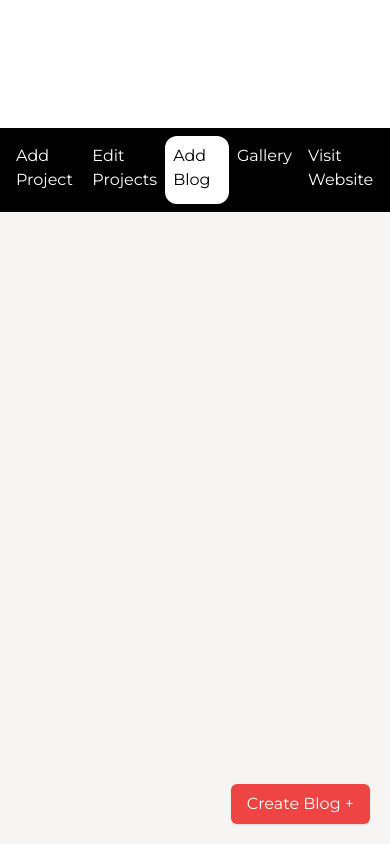
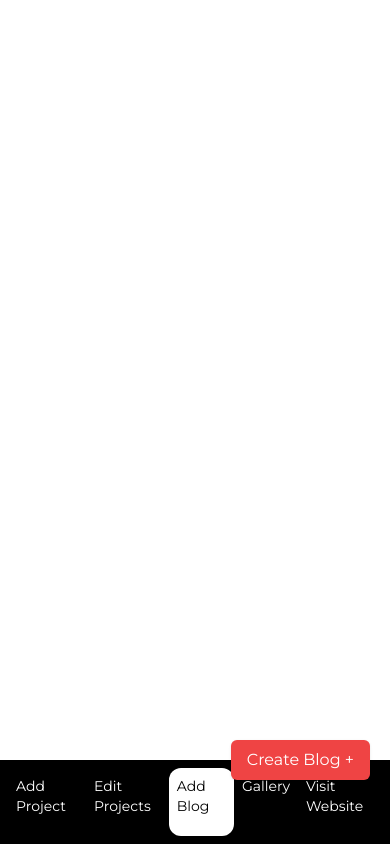
Before and after one commit to SuchanaNag002/theWeddingFilmsTemporary, a Next.js app: page /admin/AddBlog in a window 390 px wide. Built offline with nearby package versions, Linux system fonts and the light colour scheme; no server answers.

Commit message:
Final changes

```diff
--- a/src/admin/components/AdminSidebar.jsx
+++ b/src/admin/components/AdminSidebar.jsx
@@ -1,9 +1,8 @@
 import React from "react";
 
 const AdminSidebar = (props) => {
-  // console.log(props.menu);
   return (
-    <div className="w-full h-[10vh] sm:min-h-screen sm:h-fit bg-black p-2 flex flex-row sm:flex-col">
+    <div className="w-full h-[10vh] sm:min-h-screen sm:h-fit bg-black p-2 flex flex-row sm:flex-col fixed bottom-0 sm:static z-0">
       <div className="hidden sm:block text-2xl font-extrabold text-white sm:my-8 text-center">
         ADMIN
       </div>
@@ -11,8 +10,8 @@ const AdminSidebar = (props) => {
         href="/admin/AddProject"
         className={
           "ml-auto sm:ml-0 cursor-pointer p-2 sm:py-4 sm:my-4 \
-            sm:px-4 rounded-xl   hover:opacity-60 hover:bg-slate-800" +
-          (props.menu == "AddProject"
+            sm:px-4 rounded-xl hover:opacity-60 hover:bg-slate-800 text-sm sm:text-base" +
+          (props.menu === "AddProject"
             ? " bg-white text-black"
             : " bg-black text-white")
         }
@@ -23,8 +22,8 @@ const AdminSidebar = (props) => {
         href="/admin/EditProject"
         className={
           "ml-auto sm:ml-0 cursor-pointer p-2 sm:py-4 sm:my-4 \
-            sm:px-4 rounded-xl   hover:opacity-60 hover:bg-slate-800" +
-          (props.menu == "EditProject"
+            sm:px-4 rounded-xl hover:opacity-60 hover:bg-slate-800 text-sm sm:text-base" +
+          (props.menu === "EditProject"
             ? " bg-white text-black"
             : " bg-black text-white")
         }
@@ -35,8 +34,8 @@ const AdminSidebar = (props) => {
         href="/admin/AddBlog"
         className={
           "ml-auto sm:ml-0 cursor-pointer p-2 sm:py-4 sm:my-4 \
-            sm:px-4 rounded-xl   hover:opacity-60 hover:bg-slate-800" +
-          (props.menu == "AddBlog"
+            sm:px-4 rounded-xl hover:opacity-60 hover:bg-slate-800 text-sm sm:text-base" +
+          (props.menu === "AddBlog"
             ? " bg-white text-black"
             : " bg-black text-white")
         }
@@ -47,8 +46,8 @@ const AdminSidebar = (props) => {
         href="/admin/EditGallery"
         className={
           "cursor-pointer p-2 sm:py-4 sm:my-4 sm:px-4 rounded-xl \
-          hover:opacity-60 hover:bg-slate-800 " +
-          (props.menu == "EditGallery"
+          hover:opacity-60 hover:bg-slate-800 text-sm sm:text-base" +
+          (props.menu === "EditGallery"
             ? " bg-white text-black"
             : " bg-black text-white")
         }
@@ -58,11 +57,12 @@ const AdminSidebar = (props) => {
       <a
         href="/"
         className="mr-auto sm:mr-0 cursor-pointer p-2 sm:py-4 sm:my-4 sm:px-4 bg-black text-white rounded-xl \
-           hover:opacity-60 hover:bg-slate-800 "
+           hover:opacity-60 hover:bg-slate-800 text-sm sm:text-base"
       >
         Visit Website
       </a>
     </div>
   );
 };
+
 export default AdminSidebar;
--- a/src/admin/components/menus/AddBlogItems/AddBlog.jsx
+++ b/src/admin/components/menus/AddBlogItems/AddBlog.jsx
@@ -1,4 +1,4 @@
-"use client"
+"use client";
 import React, { useState } from "react";
 import AddBlogForm from "./AddBlogForm";
 
@@ -10,10 +10,10 @@ function AddBlog() {
   };
 
   return (
-    <div className="">
+    <div className="relative min-h-screen flex flex-col justify-end pb-20 sm:pb-0">
       {showForm && <AddBlogForm />}
       <button
-        className="absolute bottom-5 right-5 bg-red-500 text-white px-4 py-2 rounded-md shadow hover:bg-red-600 transition"
+        className="fixed bottom-16 sm:bottom-5 right-5 bg-red-500 text-white px-4 py-2 rounded-md shadow hover:bg-red-600 transition z-10"
         onClick={handleClick}
       >
         Create Blog +
--- a/src/admin/components/menus/AddBlogItems/AddBlogForm.jsx
+++ b/src/admin/components/menus/AddBlogItems/AddBlogForm.jsx
@@ -1,12 +1,13 @@
 import React, { useState } from "react";
 import Input from "@/commons/Input";
-import { handleSubmit } from "./AddBlogFunctions"; // Adjust path as needed
+import { handleSubmit } from "./AddBlogFunctions";
 
 const AddBlogForm = () => {
   const [formOpen, setFormOpen] = useState(true);
   const [blogName, setBlogName] = useState("");
   const [blogText, setBlogText] = useState("");
   const [selectedImage, setSelectedImage] = useState(null);
+  const [isSaving, setIsSaving] = useState(false);
 
   const closeFormAndReloadPage = () => {
     // Reload page after form has been closed
@@ -17,11 +18,21 @@ const AddBlogForm = () => {
   };
 
   const handleSaveBlog = async () => {
+    // Check if the selected image is greater than 10MB
+    if (selectedImage && selectedImage.size > 10 * 1024 * 1024) {
+      alert(
+        "Image size is above 10MB. Please delete your blog if already saved and then input an image below 10MB and save again."
+      );
+      return;
+    }
+
     try {
+      setIsSaving(true);
+
       // Construct blog data to pass to handleSubmit
       const blogData = {
         name: blogName,
-        description: blogText,
+        text: blogText,
         thumbnail: selectedImage,
       };
 
@@ -29,11 +40,17 @@ const AddBlogForm = () => {
       await handleSubmit(blogData);
 
       // Optional: Handle success or navigate to a different page
-      console.log("Blog saved successfully!");
+      alert("Blog saved successfully!");
 
+      // Reset form fields
+      setBlogName("");
+      setBlogText("");
+      setSelectedImage(null);
     } catch (error) {
       console.error("Error saving blog:", error);
-      // Handle error state or display error message
+      alert("Some error occurred! Please try again or contact the developer.");
+    } finally {
+      setIsSaving(false);
     }
   };
 
@@ -81,8 +98,9 @@ const AddBlogForm = () => {
           <button
             onClick={handleSaveBlog}
             className="bg-blue-500 text-xl text-white mt-4 mb-2 px-4 py-2 rounded-xl mx-auto block"
+            disabled={isSaving}
           >
-            Save Blog
+            {isSaving ? "Saving Blog..." : "Save Blog"}
           </button>
         </div>
       </div>
--- /dev/null
+++ b/src/admin/components/menus/AddBlogItems/CardComponent/BlogCard.jsx
@@ -0,0 +1,66 @@
+import React, { useContext } from "react";
+import { BlogContext } from "@/context/Blog_Context";
+
+const BlogCard = ({ blog, onDelete, onEdit }) => {
+  return (
+    <div className="bg-white shadow-md rounded-lg p-4 mb-4">
+      {blog.thumbnail && (
+        <img
+          src={blog.thumbnail}
+          alt={blog.name}
+          className="w-full h-48 object-cover rounded-t-lg"
+        />
+      )}
+      <div className="p-4">
+        <h2 className="text-xl font-bold mb-2">{blog.name}</h2>
+        <p className="text-gray-700">{blog.text}</p>
+        <div className="flex justify-between mt-4">
+          <button
+            onClick={() => onEdit(blog)}
+            className="bg-blue-500 text-white px-4 py-2 rounded-md hover:bg-blue-600 transition"
+          >
+            Edit
+          </button>
+          <button
+            onClick={() => onDelete(blog._id)}
+            className="bg-red-500 text-white px-4 py-2 rounded-md hover:bg-red-600 transition"
+          >
+            Delete
+          </button>
+        </div>
+      </div>
+    </div>
+  );
+};
+
+const BlogList = () => {
+  const { blogs } = useContext(BlogContext);
+
+  const handleDelete = async (id) => {
+    try {
+      await axios.delete(`/api/blogs/${id}`); // Adjust the URL as needed
+      // Update state after deletion
+    } catch (error) {
+      console.error("Error deleting blog:", error);
+    }
+  };
+
+  const handleEdit = (blog) => {
+    // Handle edit logic here
+  };
+
+  return (
+    <div className="container mx-auto p-4">
+      {blogs.map((blog) => (
+        <BlogCard
+          key={blog._id}
+          blog={blog}
+          onDelete={handleDelete}
+          onEdit={handleEdit}
+        />
+      ))}
+    </div>
+  );
+};
+
+export default BlogList;
--- a/src/app/api/blogs/[blog_id]/route.js
+++ b/src/app/api/blogs/[blog_id]/route.js
@@ -33,11 +33,11 @@ export async function GET(request, { params }) {
 }
 
 // Update a blog post by ID
-export async function PUT(request, { params, body }) {
+export async function PUT(request, { params }) {
   try {
     await connectDB(); // Ensure database connection
     const { blog_id } = params;
-    const { name, text, imageUrl, date } = body;
+    const { name, text, imageUrl, date } = request.json();
     const updatedBlog = await Blog.findByIdAndUpdate(
       blog_id,
       {
--- a/src/app/api/blogs/route.js
+++ b/src/app/api/blogs/route.js
@@ -6,16 +6,18 @@ import { NextResponse } from "next/server";
 export async function POST(request) {
   try {
     await connectDB();
-    console.log("At /api/blogs: ", body);
     const { name, text, imageUrl } = await request.json();
     const date = new Date();
+
     const newBlog = new Blog({
       name,
       text,
       imageUrl,
-      date: date,
+      date,
     });
+
     const savedBlog = await newBlog.save();
+
     return NextResponse.json({
       success: true,
       data: savedBlog,
@@ -23,14 +25,16 @@ export async function POST(request) {
     });
   } catch (error) {
     console.error(error);
-    return NextResponse.error({
+
+    return NextResponse.json({
       success: false,
       data: null,
-      message: "Error: " + error.message,
+      message: `Error: ${error.message}`,
     });
   }
 }
 
+// Get all blog posts
 export async function GET(request) {
   try {
     await connectDB();
@@ -42,9 +46,11 @@ export async function GET(request) {
     });
   } catch (error) {
     console.error(error);
+
     return NextResponse.json({
       success: false,
       data: [],
+      message: `Error: ${error.message}`,
     });
   }
 }
```
